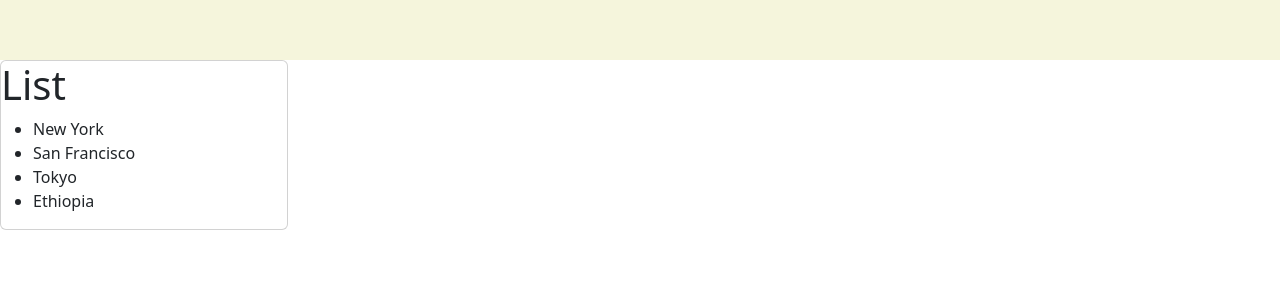
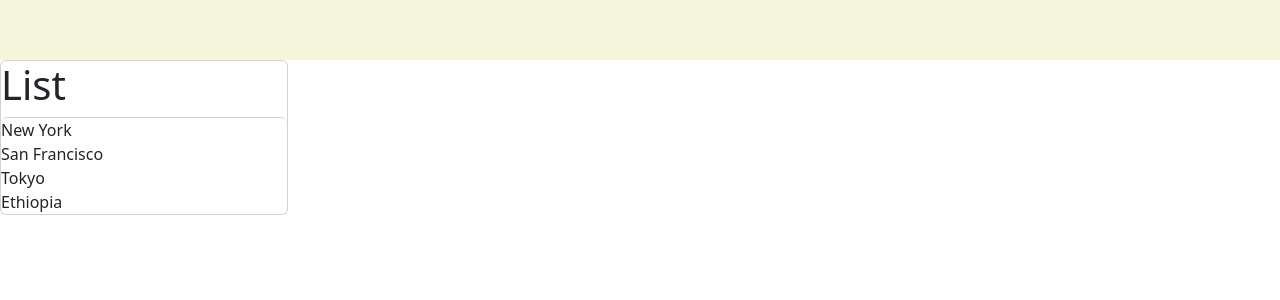
Before and after one commit to AlazarBekele/React-Tutorial, a React (Vite) app in the folder React-Tutorial/: page / in a window 1280 px wide. Shown: the top 300 px of the page. Built offline with nearby package versions, Linux system fonts and the light colour scheme; the HTML template or start-up script is replaced by a standard one.

Commit message:
Create onclick itmes

```diff
--- a/React-Tutorial/src/Message.tsx
+++ b/React-Tutorial/src/Message.tsx
@@ -8,8 +8,6 @@ function Message() {
         'Tokyo',
         'Ethiopia'
     ]
-
-    let Maping = items.map (items => <li key={items}>{items}</li>)
 
     return (
 
@@ -23,9 +21,13 @@ function Message() {
 
                     {items.length === 0 && <p>No Items Here</p>}
 
-                    <ul className="list-gruop">
+                    <ul className="list-group">
 
-                        <li className="list-group-item">{Maping}</li>
+                          { items.map ( (items) => (
+
+                             <li className="list-group-itme" key={items} onClick={() => console.log (items)}>{items}</li>
+
+                          ))}
 
                     </ul>
 
```
